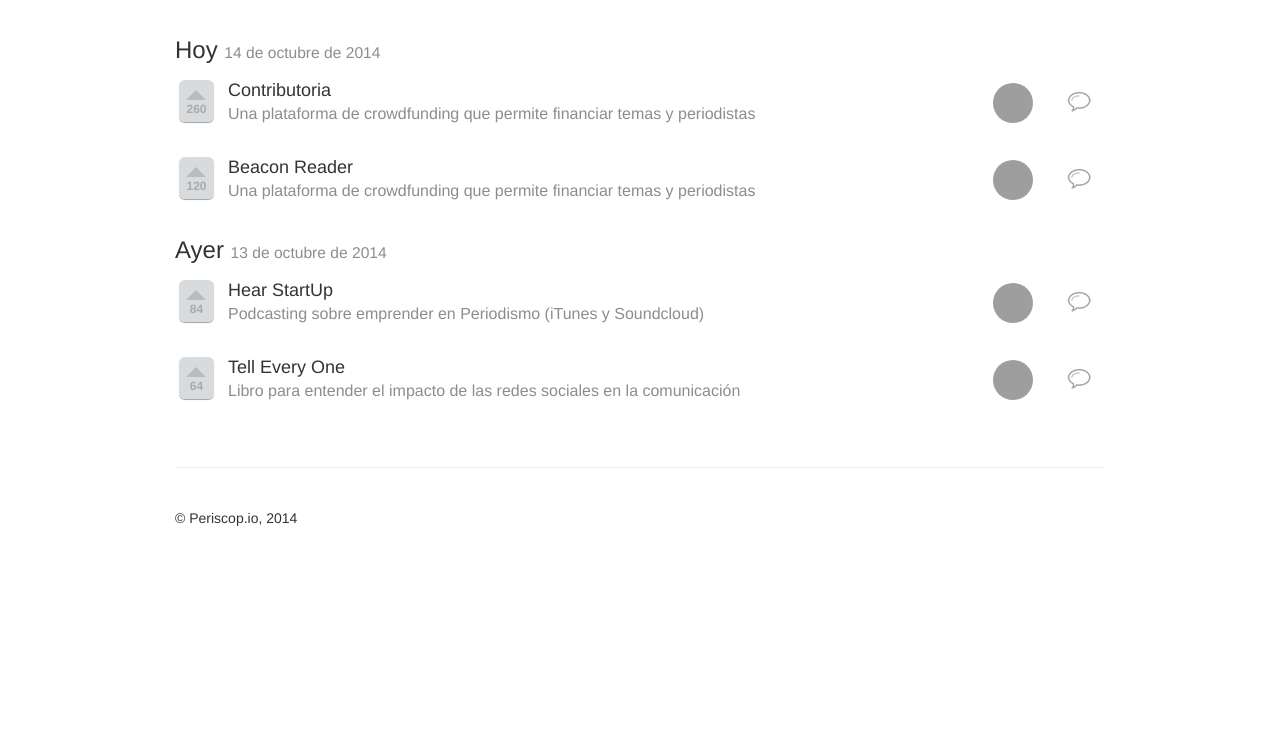
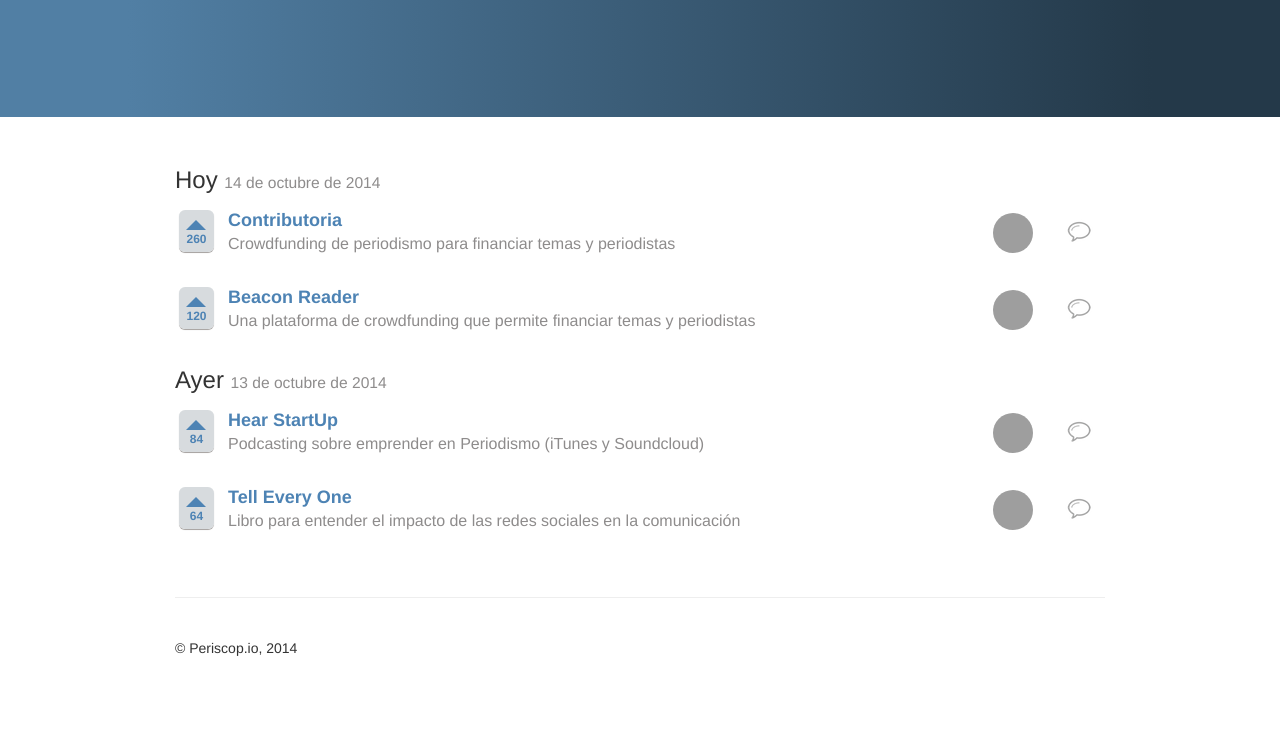
Before and after one commit to miguelcarvajal/enjonet, a plain HTML site: page index.html in a window 1280 px wide. Shown: the part 53-800 px from the top of the page. Drawn offline with nearby package versions, Linux system fonts and the light colour scheme; grey boxes are pictures that could not be loaded.

Commit message:
blue marine

```diff
--- a/index.html
+++ b/index.html
@@ -66,7 +66,14 @@
       </div>
     </div>
 
-
+    <div class="jumbotron">
+      <div class="container">
+        <div class="row">
+            <div class="col-lg-12">
+            </div>
+        </div>
+    </div>
+    </div>
     <div class="container">
          <div class="row">
             <div class="col-lg-12">
@@ -78,14 +85,14 @@
         <img class="comment-image" src="comment.png" alt="...">
         </a>
         <a class="pull-right hidden-xs" href="#">
-        <img class="media-object img-circle" src="https://pbs.twimg.com/profile_images/2538012366/tatmkbtw7zv08txuy5cn_normal.jpeg" height="40" width="40" data-toggle="tooltip" data-placement="top" title="Tooltip on top" alt="...">
+        <img class="media-object img-circle" src="https://pbs.twimg.com/profile_images/378800000175581069/912fd76554dc8cca70b91ebb2a0a77a6_normal.jpeg" height="40" width="40" data-toggle="tooltip" data-placement="top" title="Tooltip on top" alt="...">
         </a>
     <a class="pull-left" href="#">
         <div class="media-upvote"><span class="voter"></span><span class="score small">260</span>              </div>
         </a>
         <div class="media-body">
         <h4 class="media-heading">Contributoria</h4>
-        <p>Una plataforma de crowdfunding que permite financiar temas y periodistas</p>
+        <p>Crowdfunding de periodismo para financiar temas y periodistas</p>
         </div>
     </li>
 
@@ -115,7 +122,7 @@
         <img class="comment-image" src="comment.png" alt="...">
         </a>
         <a class="pull-right hidden-xs" href="#">
-        <img class="media-object img-circle" src="https://pbs.twimg.com/profile_images/2538012366/tatmkbtw7zv08txuy5cn_normal.jpeg" height="40" width="40" data-toggle="tooltip" data-placement="top" title="Tooltip on top" alt="...">
+        <img class="media-object img-circle" src="https://pbs.twimg.com/profile_images/488615889659371520/h3O9KxcS_normal.jpeg" height="40" width="40" data-toggle="tooltip" data-placement="top" title="Tooltip on top" alt="...">
         </a>
         <a class="pull-left" href="#">
         <div class="media-upvote"><span class="voter"></span><span class="score">84</span>              </div>
@@ -131,7 +138,7 @@
         <img class="comment-image" src="comment.png" alt="...">
         </a>
         <a class="pull-right hidden-xs" href="#">
-        <img class="media-object img-circle" src="https://pbs.twimg.com/profile_images/2538012366/tatmkbtw7zv08txuy5cn_normal.jpeg" height="40" width="40" data-toggle="tooltip" data-placement="top" title="Tooltip on top" alt="...">
+        <img class="media-object img-circle" src="https://pbs.twimg.com/profile_images/3406931774/41cc2ebf8a4f439599009f80397c904c_normal.png" height="40" width="40" data-toggle="tooltip" data-placement="top" title="Tooltip on top" alt="...">
         </a>
         <a class="pull-left" href="#">
         <div class="media-upvote"><span class="voter"></span><span class="score">64</span></div>
--- a/navbar-fixed-top.css
+++ b/navbar-fixed-top.css
@@ -1,22 +1,19 @@
 body {
   min-height: auto;
-  padding-top: 70px;
+  padding-top: 50px;
   font-family: 'Helvetica Neue', Helvetica, Arial, serif;
 }
 
-.header {
- background-color: #8cb9d1;
-   padding-top: 40px;
-  padding-bottom: 40px;
-  margin-top: 40px;
-
-}
 
 .footer {
   padding-top: 40px;
   padding-bottom: 40px;
   margin-top: 40px;
   border-top: 1px solid #eee;
+}
+
+.navbar-default .navbar-brand {
+    color: #4d83b4;
 }
 
 .navbar-brand {
@@ -51,6 +48,20 @@ body {
   color: #8e8c8c;
 }
 
+.media h4 {
+  color: #4d83b4;
+  font-weight: 600;
+}
+
+.jumbotron{
+  height: 120px;
+  background: -webkit-linear-gradient(90deg, #517fa4 10%, #243949 90%); /* Chrome 10+, Saf5.1+ */
+  background:    -moz-linear-gradient(90deg, #517fa4 10%, #243949 90%); /* FF3.6+ */
+  background:     -ms-linear-gradient(90deg, #517fa4 10%, #243949 90%); /* IE10 */
+  background:      -o-linear-gradient(90deg, #517fa4 10%, #243949 90%); /* Opera 11.10+ */
+  background:         linear-gradient(90deg, #517fa4 10%, #243949 90%); /* W3C */
+}
+
 .media-upvote {
   display: block;
   width: 35px;
@@ -65,7 +76,7 @@ body {
 }
 
 .voter {
-  border-color: transparent transparent #BBB;
+  border-color: transparent transparent #4d83b4;
   border-style: solid;
   border-width: 10px;
   width: 3px;
@@ -85,7 +96,7 @@ color: #555;
 .score {
     font-size: 12px;
     position: relative;
-    color: #AAA;
+    color: #4d83b4;
     font-weight: 600;
     transition: color 0s ease 0s, all 0.1s ease 0s, all 0s ease-in 0s;
 }
```
